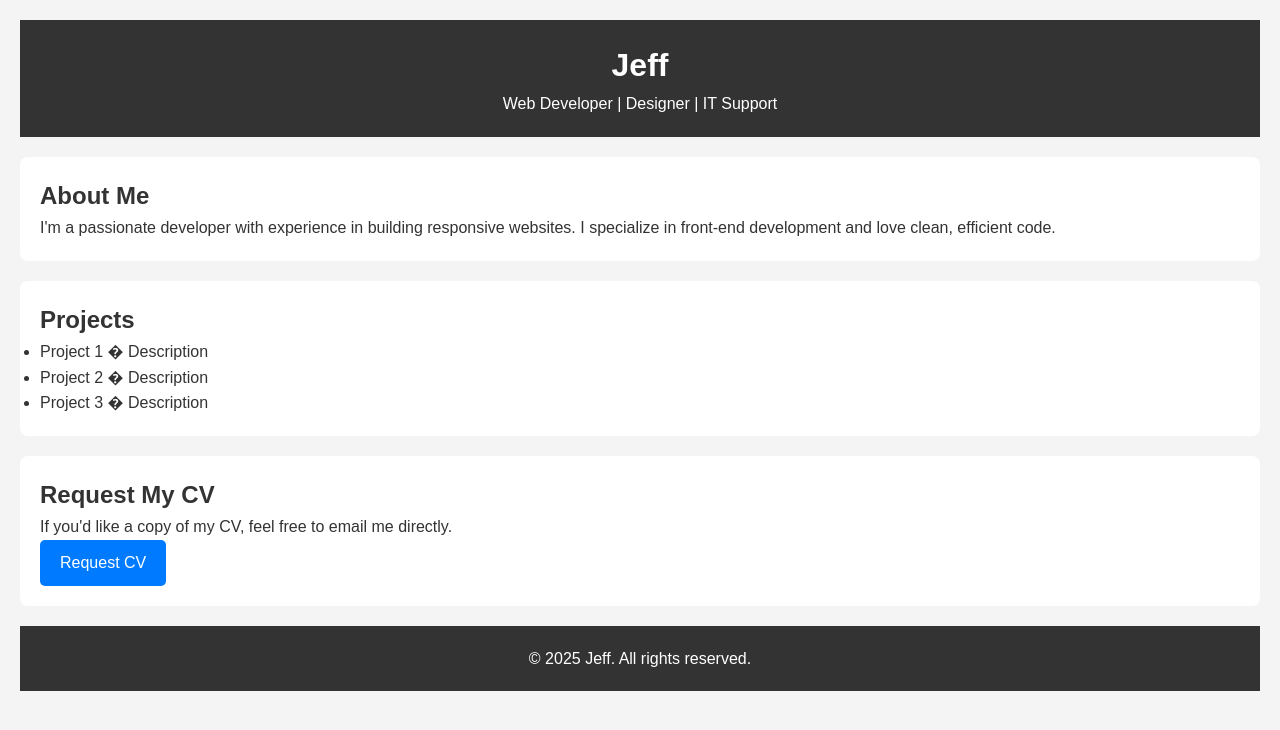
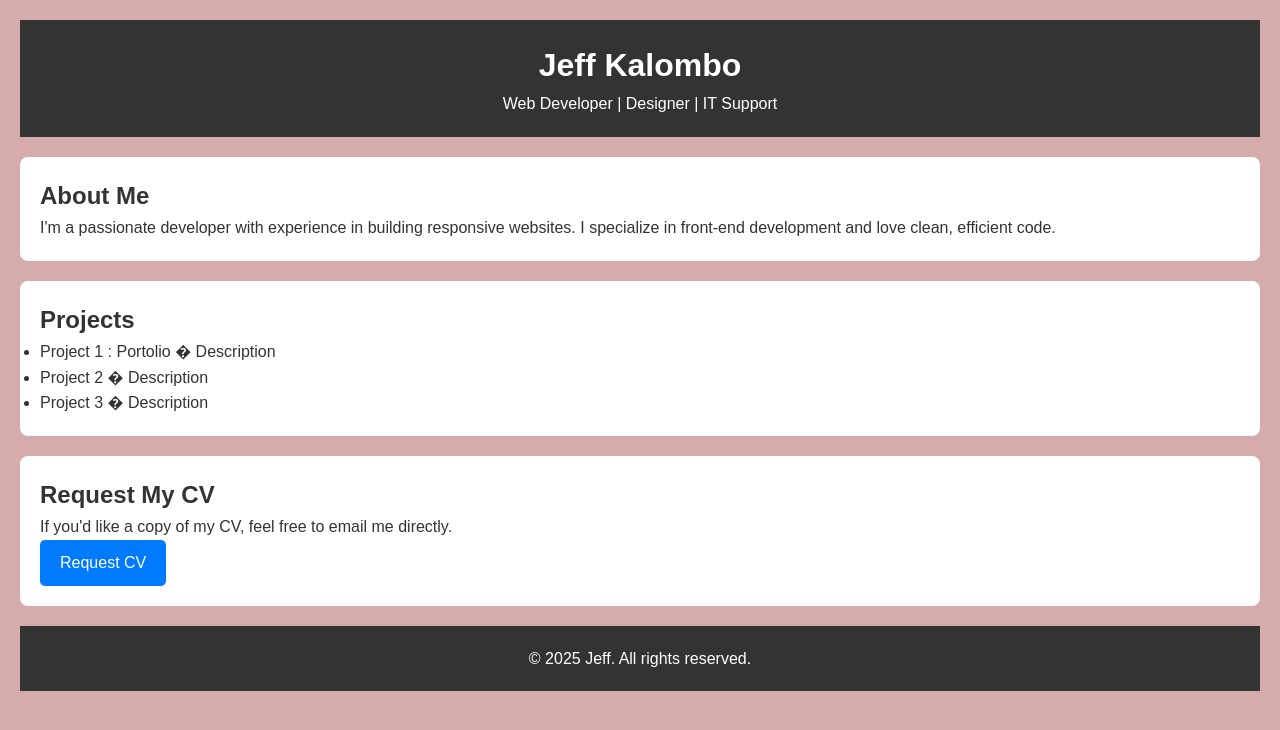
Before and after one commit to wisejkal/Portfolio, a plain HTML site: page index.html in a window 1280 px wide. Drawn offline with Linux system fonts and the light colour scheme.

Commit message:
Updated portfolio content and styling

```diff
--- a/index.html
+++ b/index.html
@@ -8,7 +8,7 @@
 </head>
 <body>
   <header>
-    <h1>Jeff</h1>
+    <h1>Jeff Kalombo</h1>
     <p>Web Developer | Designer | IT Support</p>
   </header>
   <section class="about">
@@ -21,7 +21,7 @@
   <section class="portfolio">
     <h2>Projects</h2>
     <ul>
-      <li>Project 1 � Description</li>
+      <li>Project 1 : Portolio � Description</li>
       <li>Project 2 � Description</li>
       <li>Project 3 � Description</li>
     </ul>
--- a/style.css
+++ b/style.css
@@ -6,7 +6,7 @@
 }
 body {
   line-height: 1.6;
-  background: #f4f4f4;
+  background: #d6abab;
   color: #333;
   padding: 20px;
 }
```
